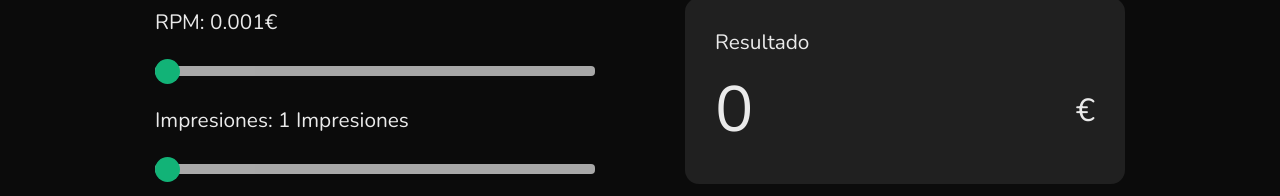
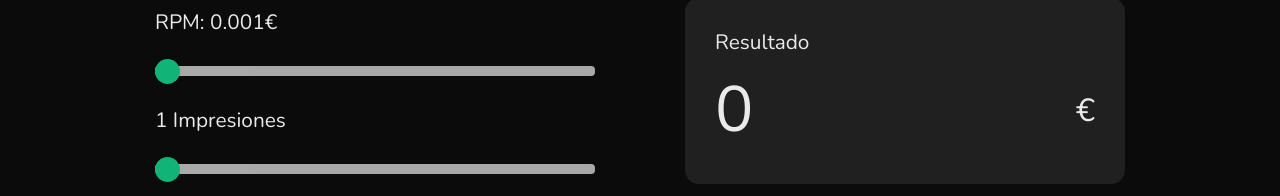
Before and after one commit to sanferar/adsense-calculator, a Next.js app: page / in a window 1280 px wide. Shown: the part 385-581 px from the top of the page. Built offline with nearby package versions, Linux system fonts and the light colour scheme.

Commit message:
optimizacion

```diff
--- a/src/componentes/contenedorInfo.jsx
+++ b/src/componentes/contenedorInfo.jsx
@@ -16,7 +16,6 @@ export function ContenedorInfo() {
       <p>Esta calculadora hace una estimación de los ingresos que podrías obtener en Adsense teniendo en cuenta tu RPM y las impresiones que crees que puedes llegar a conseguir.
       </p>
       <p> Fórmula: RPM * (impresiones/1000)</p>
-
     </div>
   )
 }
--- a/src/componentes/input-range.jsx
+++ b/src/componentes/input-range.jsx
@@ -6,12 +6,12 @@ import React from "react";
 export function InputRange({ valorSeleccionado, handleValorChange }) {
   return (
     <>
-      <p>Impresiones: {valorSeleccionado.toLocaleString()} Impresiones</p>
+      <p>{valorSeleccionado.toLocaleString()} Impresiones</p>
       <input
         className="slider"
         type="range"
         min="1"
-        max="10000000"
+        max="1000000"
         step='100'
         value={valorSeleccionado}
         onChange={handleValorChange}
```
